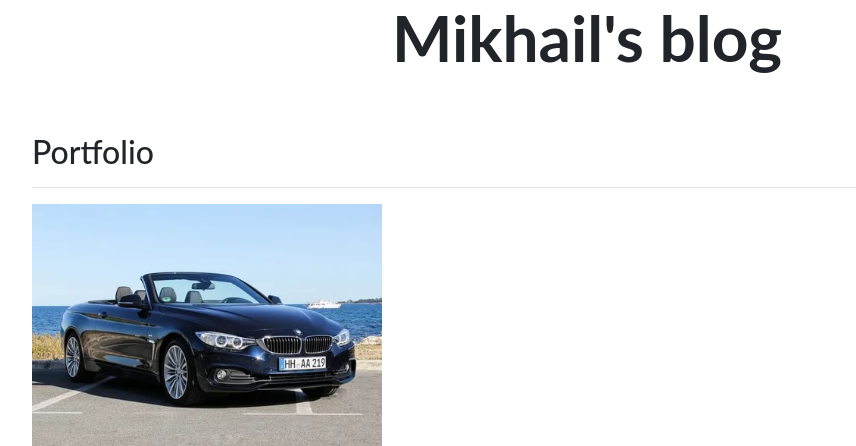
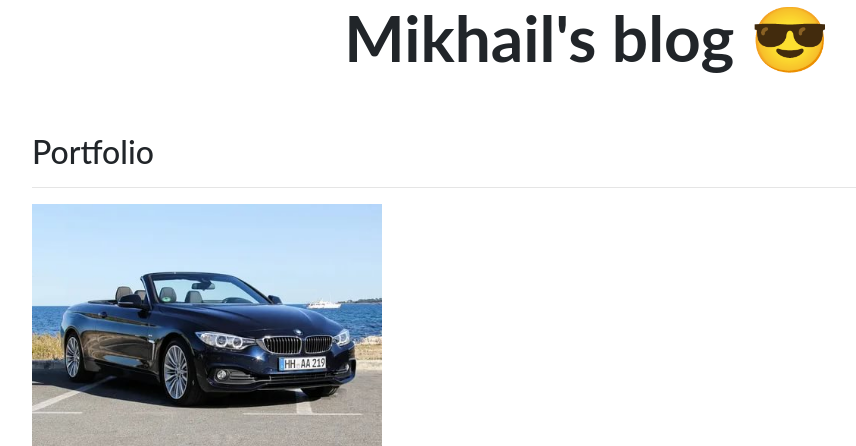
Before and after one commit to Mikhail-Shkaralevich/django3-personal-portfolio, a Django app: page / in a window 1280 px wide. Shown: the part 388-834 px from the top of the page, without its empty margins (53-909 px from the left). Run offline with Django 3.2, Linux system fonts and the light colour scheme; data comes from the database, SQL or seed files in the repository; some libraries are stand-ins or nearby versions; grey boxes are pictures that could not be loaded.

Commit message:
new local setting

```diff
--- a/portfolio/templates/portfolio/home.html
+++ b/portfolio/templates/portfolio/home.html
@@ -12,7 +12,7 @@
 
 <div class="row justify-content-center mb-3">
   <div class="col-md-9 text-center">
-    <h1 id="hometext" class="font-weight-bold">Mikhail's blog</h1>
+    <h1 id="hometext" class="font-weight-bold">Mikhail's blog 😎</h1>
   </div>
 </div>
 
```
